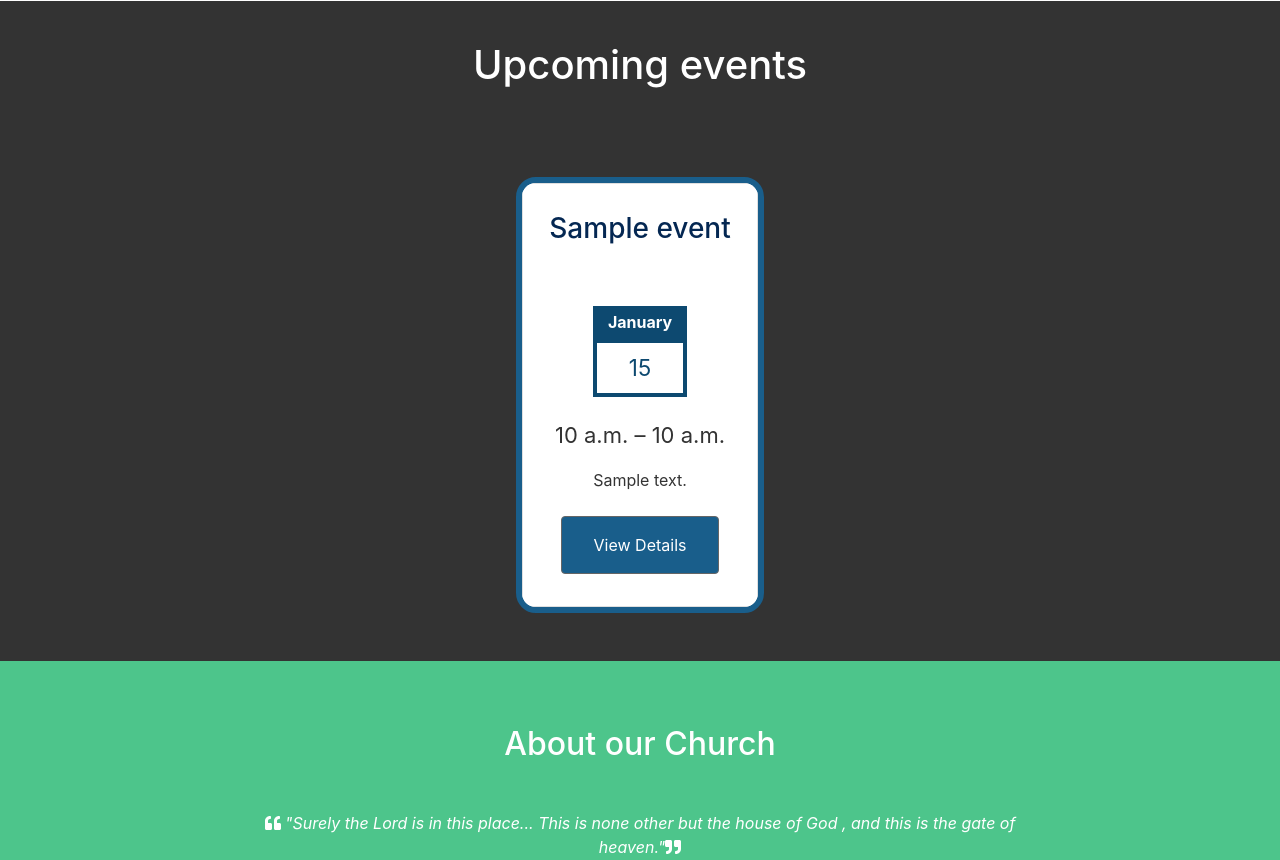
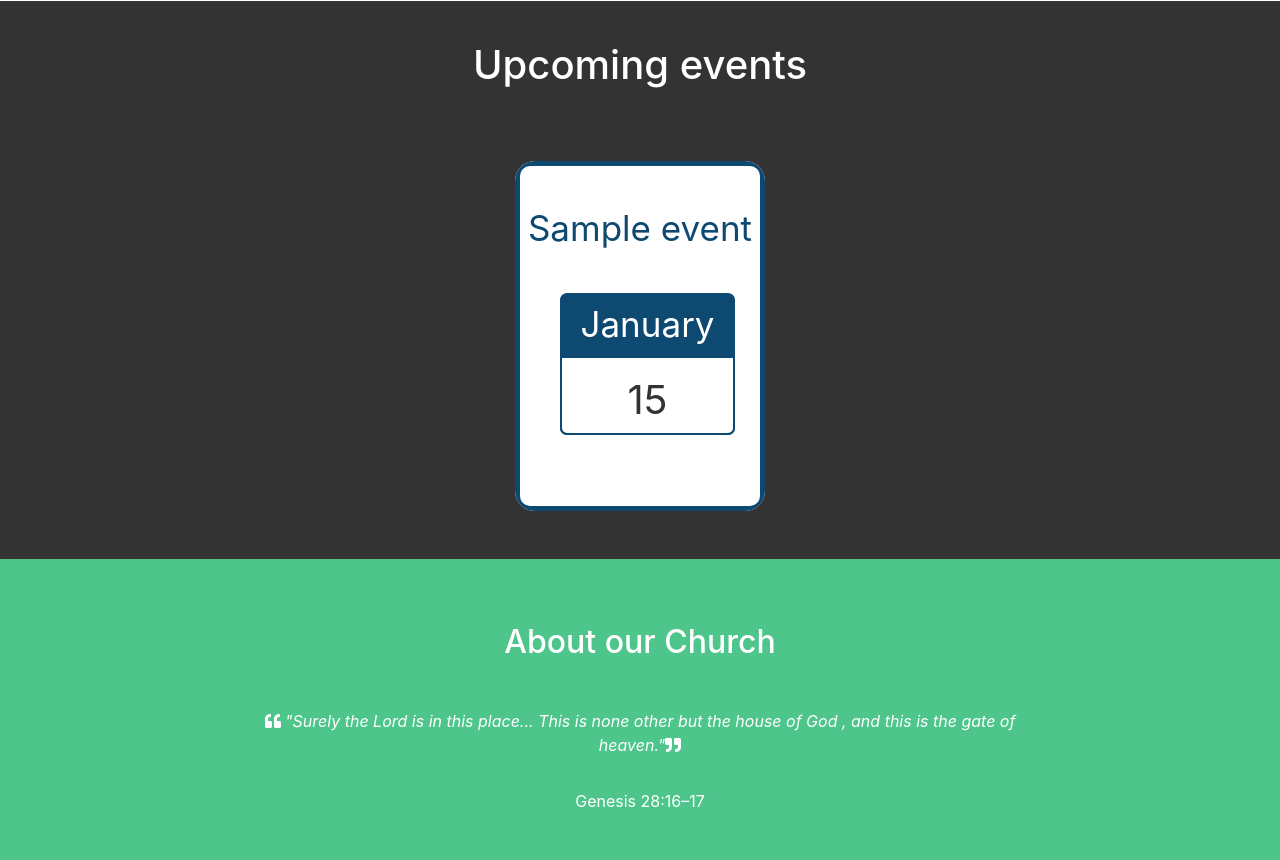
Before and after one commit to knutsun/website, a Django app: page / in a window 1280 px wide. Shown: the part 974-1834 px from the top of the page. Run offline with Django 3.2, Linux system fonts and the light colour scheme; tables that the repository leaves empty hold one stand-in row (values such as "Sample post"); some libraries are stand-ins or nearby versions.

Commit message:
Redesign the calendar events on the index page

```diff
--- /dev/null
+++ b/static/css/index-events.css
@@ -0,0 +1,77 @@
+#test_grid {
+
+    display: grid;
+    grid-template-rows: repeat(9, 1fr);
+    grid-template-columns: 1fr;
+    border: 5px solid #0D4970;
+    border-radius: 15px;
+    width: 250px;
+    height: 350px;
+
+}
+
+div #header {
+    grid-column-start: 1;
+    grid-column-end: 1;
+    grid-row-start: 2;
+    grid-row-end: 3;
+    /*border-bottom: 2px solid black;*/
+    padding-bottom: 3px;
+    margin: 0px;
+    font-size: 35px;
+    text-align: center;
+    color: #0D4970;
+}
+
+div #header a {
+    text-decoration: none;
+    color: #0D4970;
+}
+
+
+div #header a:hover {
+    text-decoration: none;
+    color: #4b73b3;
+}
+
+
+#date-card {
+    display: grid;
+    grid-column-start: 1;
+    grid-column-end: 1;
+    grid-row-start: 4;
+    grid-row-end: 8;
+    border-radius: 7px;
+    text-align: center;
+    width: 175px;
+    margin-left: 40px;
+    background-color: #0D4970;
+}
+
+.month {
+    display: grid;
+    grid-column-start: 1;
+    grid-column-end: 1;
+    grid-row-start: -1;
+    grid-row-end: -3;
+    font-size: 35px;
+    text-align: center;
+    /*border-bottom: 5px solid blue;*/
+    margin: auto;
+    color: white;
+    padding: 5px;
+}
+
+.day {
+    display: grid;
+    grid-column-start: 1;
+    grid-column-end: 1;
+    grid-row-start: -1;
+    grid-row-end: 9;
+    border: 2px solid #0D4970;
+    border-bottom-left-radius: 7px;
+    border-bottom-right-radius: 7px;
+    font-size: 40px;
+    background-color: white;
+    padding-top: 12px;
+}
--- a/static/css/index-style.css
+++ b/static/css/index-style.css
@@ -108,18 +108,18 @@ p {
 }
 
 #section-b li {
-  margin-top: 1em;
-  margin-left: .5em;
-  margin-right: .5em;
+  /*margin-top: 1em;*/
+  /*margin-left: .5em;*/
+  /*margin-right: .5em;*/
   margin-bottom: 1em;
   padding: 0;
   background: #fff;
   color: #333;
   border-radius: 20px;
   overflow: hidden;
-  border: 7px solid #195E8B;
+  /*border: 7px solid #195E8B;*/
 }
-.card {
+/*.card {
   display: grid;
   grid-template-rows: 20% 20% 20% 20% 20%;
   background-color: white;
@@ -132,15 +132,15 @@ p {
   padding-left: .1em;
   padding-right: .1em;
   /* background-color: #02273F; */
-  margin-bottom: 2em;
+  /*margin-bottom: 2em;*/
   /* border-radius: 25px; */
-  color: #042752;
-}
-.card-time {
-  font-size: 22px;
-  margin-top: 1em;
-}
-.date-card {
+  /*color: #042752;*/
+/*}*/
+/*.card-time {*/
+  /*font-size: 22px;*/
+  /*margin-top: 1em;*/
+/*}*/
+/*.date-card {
   grid-row: 2;
   text-align: center;
   margin: 0% 35% 0% 35%;
@@ -160,7 +160,7 @@ p {
   color: #0D4970;
   padding-top: .5rem;
   padding-bottom: .5rem;
-}
+}*/
 #section-c {
   background: #4DC58B;
   color: #FFF;
@@ -236,10 +236,10 @@ p {
     display: grid;
     grid-template-columns: 1fr repeat(2, minmax(auto, 25em)) 1fr;
   }
-  .date-card {
+/*  .date-card {
     margin: 0% 30% 0% 30%;
   }
-
+*/
 
   #section-a table{
     padding-top: 0;
@@ -262,8 +262,8 @@ p {
     justify-content: space-around;
   }
 
-  #section-b li {
+/*  #section-b li {
     width: 31%;
     border: 6px solid #195E8B;
-  }
+  }*/
 }
--- a/templates/index.html
+++ b/templates/index.html
@@ -3,6 +3,7 @@
 	{% block header %}
 	{% load static %}
 	<link href="{% static 'css/index-style.css' %}" rel="stylesheet">
+    <link href="{% static 'css/index-events.css' %}" rel="stylesheet">
 	{% endblock %}
 
 
@@ -64,23 +65,18 @@
 		<ul>
 			{% for event in three_events %}
 			<li>
-				<div class="card">
-					<div class="card-content">
-						<div class="card-title"><h3>{{ event.name }}</h3></div>
-						<div class="date-card">
+                <div id="test_grid">
+                    <div id="header">
+<a href="{% url 'events:detail' event.date.year event.date.month event.date.day event.pk %}">
+                                {{ event.name }}</a></button>
+                    </div>
+                    <div id="date-card">
                     <div class="month">
                         {{ event.date|date:'F' }}
                     </div>
                     <div class="day">
                         {{ event.date.day }}
                     </div>
-						</div>
-						<div class="card-time">
-							{{ event.start_time }} – {{ event.end_time }}
-						</div>
-							<p>{{ event.short_description }}</p>
-							<button class="btn"><a href="{% url 'events:detail' event.date.year event.date.month event.date.day event.pk %}">
-								View Details</a></button>
                 </div>
             </div>
 			</li>
```
Lines whose indentation alone changed are shown as unchanged.
